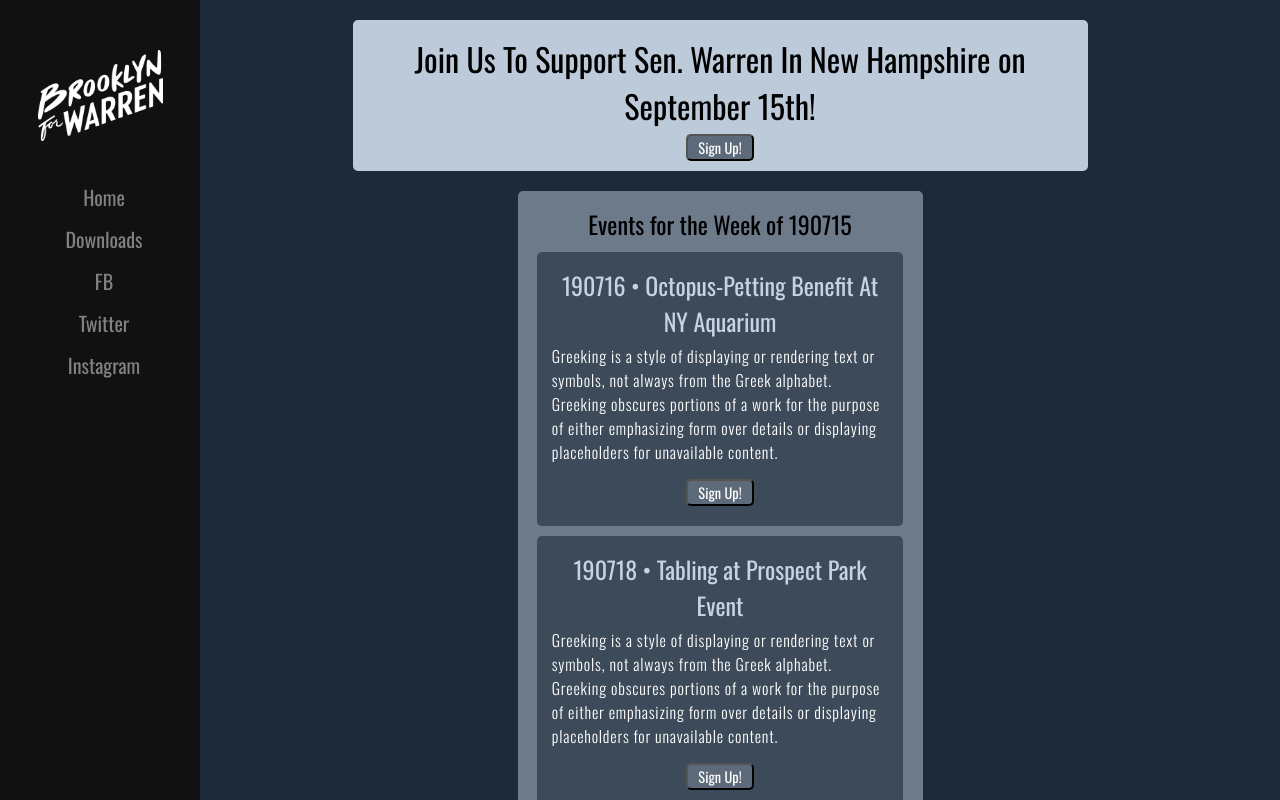
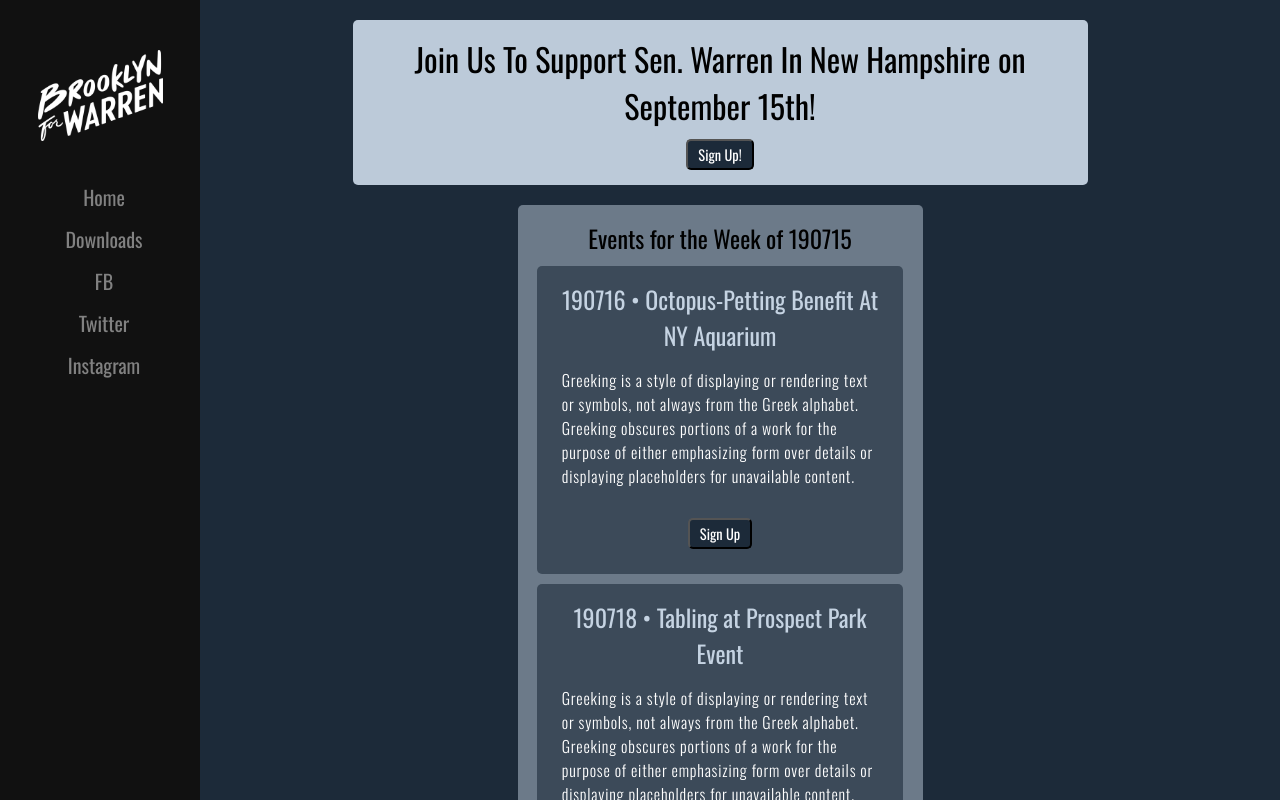
Before and after one commit to giacomo9999/BK-For-Warren-POC, a React (Create React App) app: page / in a window 1280 px wide. Shown: the top 800 px of the page. Built offline with nearby package versions, Linux system fonts and the light colour scheme.

Commit message:
Added functionality to Event buttons.

```diff
--- a/src/App.css
+++ b/src/App.css
@@ -44,6 +44,11 @@
   height: 5px;
 }
 
+.spacer-horiz5 {
+  padding: 0;
+  width: 5px;
+}
+
 h1,
 h2,
 h3,
@@ -51,11 +56,10 @@
   font-weight: 400;
   text-align: center;
   /* color 11 */
-  color: #C5D3E2;
+  color: #c5d3e2;
   padding: 0;
   margin: 5px;
 }
-
 
 p {
   font-weight: 300;
@@ -63,7 +67,7 @@
   /* color 11 */
   color: white;
   padding: 0;
-  margin: 5px;
+  margin: 15px;
   letter-spacing: 0.05em;
 }
 
@@ -269,15 +273,20 @@
 /* Button (General Use) */
 
 button {
-  background-color: #5c6a79;
+  background-color: #1c2a39;
   color: white;
-  padding: 1px 10px;
+  margin: 5px 10px;
+  padding: 3px 10px;
   text-align: center;
   text-decoration: none;
   display: inline-block;
   font-family: "Oswald", sans-serif;
   font-size: 0.9em;
   border-radius: 5px;
+}
+
+button:hover {
+  background-color: #5c6a79;
 }
 
 /* Form (General Use)*/
--- a/src/Event.js
+++ b/src/Event.js
@@ -1,15 +1,33 @@
-import React from "react";
+import React, { Component } from "react";
 
-const Event = props => {
+class Event extends Component {
+  state = { userGoing: false };
+  toggleUserGoing = () => {
+    console.log("User going? " + this.state.userGoing);
+    this.setState({ userGoing: !this.state.userGoing });
+  };
+  render() {
+    console.log("RM User going? " + this.state.userGoing);
     return (
       <div className="container-inner">
-      <h2>{`${props.eventDate}  • ${props.eventName}`}</h2>
-      <p>{props.eventDescription}</p>
+        <h2>{`${this.props.eventDate}  • ${this.props.eventName}`}</h2>
+        <p>{this.props.eventDescription}</p>
         <div className="spacer10" />
-      <button>Sign Up!</button>
+        <div>
+          {this.state.userGoing ? (
+            <div>
+              <button>You're Going!</button>
+              <button onClick={this.toggleUserGoing}>Cancel</button>
+              <button>Add To Google Calendar</button>
+            </div>
+          ) : (
+            <button onClick={this.toggleUserGoing}>Sign Up</button>
+          )}
+        </div>
         <div className="spacer10" />
       </div>
     );
-};
+  }
+}
 
 export default Event;
```
Lines whose indentation alone changed are shown as unchanged.
